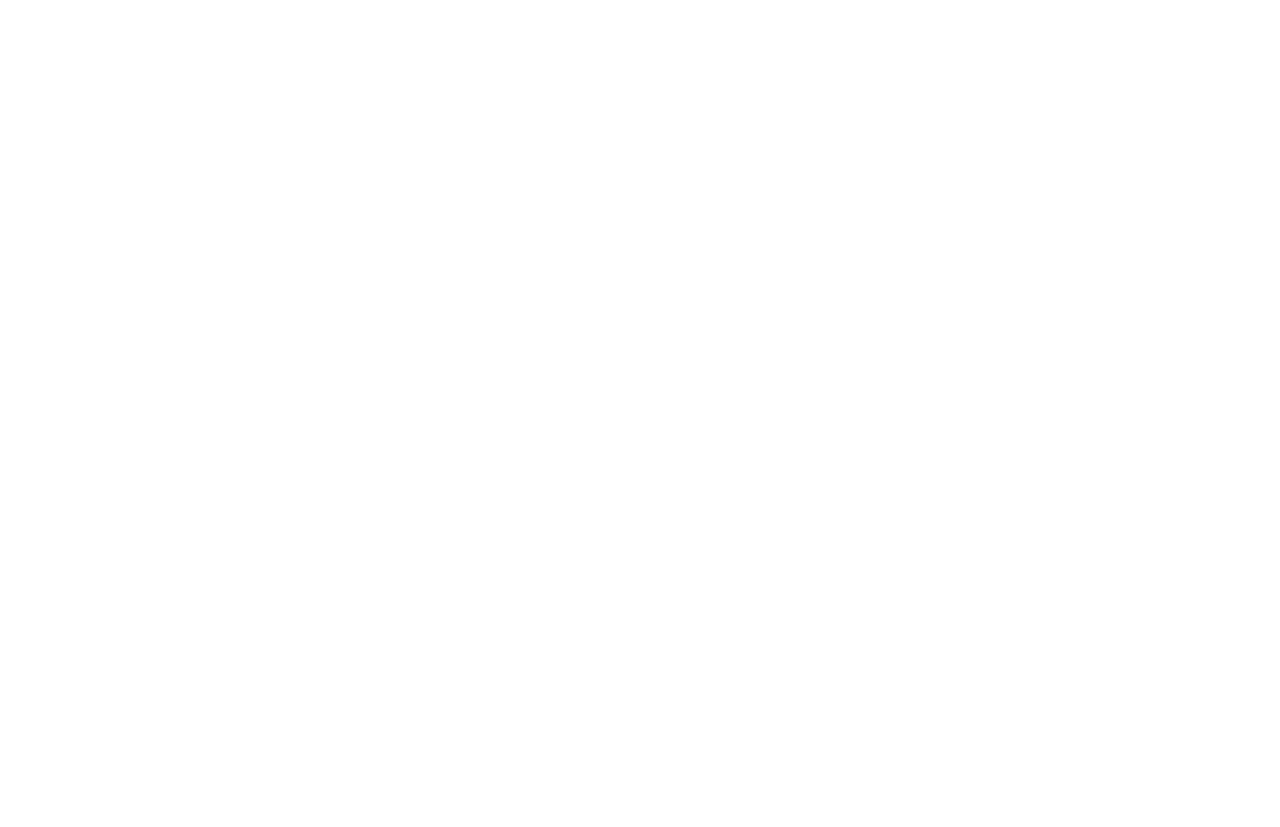
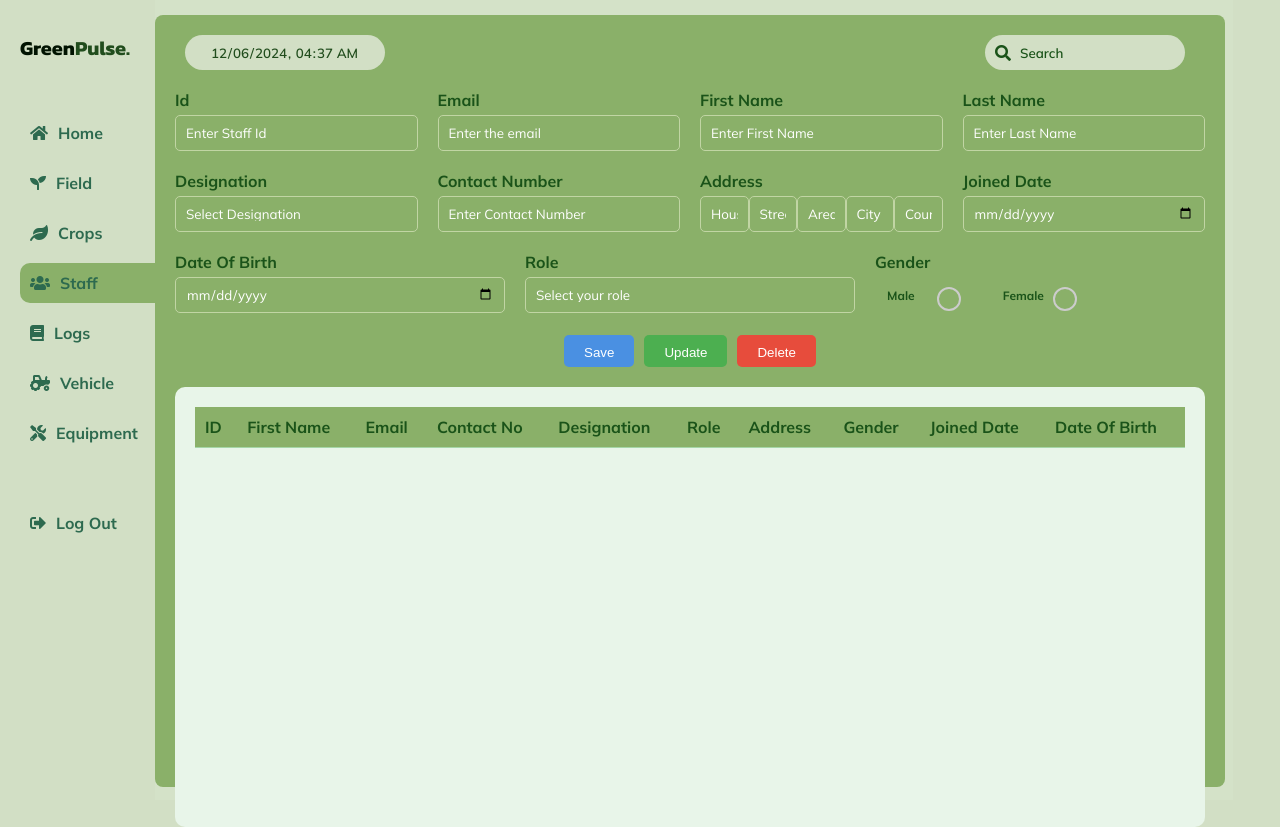
Before and after one commit to SarasiNishala/GreenPlusse-Frontend, a plain HTML site: page pages/staff.html in a window 1280 px wide. Before the commit the page ends 800 px from the top, so only its background shows below. Drawn offline with Linux system fonts and the light colour scheme.

Commit message:
staff done

```diff
--- /dev/null
+++ b/css/staff.css
@@ -0,0 +1,281 @@
+@import url('https://fonts.googleapis.com/css2?family=Kanit:ital,wght@0,100;0,200;0,300;0,400;0,500;0,600;0,700;0,800;0,900;1,100;1,200;1,300;1,400;1,500;1,600;1,700;1,800;1,900&display=swap');
+@import url('https://fonts.googleapis.com/css2?family=Kanit:ital,wght@0,100;0,200;0,300;0,400;0,500;0,600;0,700;0,800;0,900;1,100;1,200;1,300;1,400;1,500;1,600;1,700;1,800;1,900&family=Mulish:ital,wght@0,200..1000;1,200..1000&display=swap');
+body {
+  margin: 0;
+  padding: 0;
+  font-family: Mulish;
+  display: flex;
+  height: 100vh;
+  width: 100vw; /* Ensure full width */
+  overflow: hidden; /* Prevent scrolling due to extra spaces */
+  background-color: #d2dfc5;
+}
+
+.sidebar h1 span{
+    color: #214D1D;
+}
+.sidebar h1 {
+    font-family: Kanit;
+    font-size: 20px;
+    margin-bottom: 50px;
+  }
+.sidebar {
+  width: 155px;
+  background-color: #d2dfc5;
+  padding: 20px;
+  box-sizing: border-box;
+}
+.sidebar img {
+  width: 150px;
+  margin-bottom: 20px;
+}
+.sidebar a {
+  display: flex;
+  align-items: center;
+  padding: 10px;
+  text-decoration: none;
+  color: #2d6a4f;
+  font-size: 16px;
+  margin-bottom: 10px;
+  border-radius: 10px 0px 0px 10px;
+  font-weight: 700;
+}
+.sidebar a:hover {
+  background-color: #8ab069;
+  width: 115px;
+}
+.sidebar a.active {
+  background-color: #8ab069;
+  width: 115px;
+}
+.sidebar a i {
+  margin-right: 10px;
+}
+#log-out{
+  margin-top: 50px;
+}
+.main-bacground{
+    background-color: #D4E2C8;
+    padding-top: 15px;
+}
+.main-content {
+  flex: 1; /* Fill remaining space */
+  width: 1070px; /* Account for sidebar and margins */
+  background-color: #8ab069;
+  padding: 20px;
+  box-sizing: border-box;
+  border-radius: 8px;
+  height: calc(100vh - 28px); /* Account for margin-bottom and padding */
+  margin: 0 8px 8px 0; /* Add margin-right and bottom margin */
+}
+.two-bars {
+  display: flex; /* Use flexbox for layout */
+  justify-content: space-between; /* Distribute space evenly between children */
+  align-items: center; /* Align elements vertically to the center */
+  margin-bottom: 20px; /* Adjust spacing below the bar */
+  gap: 570px; /* Add space between items if needed */
+}
+
+.search-bar,
+.date {
+  flex: 1; /* Allow both to take equal space if necessary */
+  display: flex; /* Flex container */
+  justify-content: center; /* Center-align the inner elements */
+}
+
+.input-container,
+.input-container-date {
+  position: relative;
+  width: 210px; /* Maintain consistent width */
+}
+
+.input-container i,
+.input-container-date i {
+  position: absolute;
+  left: 10px;
+  top: 50%;
+  transform: translateY(-50%);
+  color: #1a5319;
+  pointer-events: none;
+}
+
+.input-container input,
+.input-container-date input {
+  padding: 10px 10px 10px 35px; /* Adjust padding for icon */
+  border: none;
+  border-radius: 20px;
+  width: 200px; /* Consistent width */
+  height: 35px;
+  background-color: #d2dfc5;
+  font-family: Mulish;
+  font-weight: 600;
+  color: #214D1D;
+}
+
+.input-container input::placeholder {
+  color: #1a5319;
+  opacity: 1;
+}
+
+.input-container-date input {
+  padding: 10px 10px 10px 25px;
+}
+/* form containor */
+.form-container {
+  display: flex;
+  flex-wrap: wrap;
+  gap: 20px;
+  margin-bottom: 20px;
+}
+.form-group {
+  flex: 1;
+  min-width: 200px;
+}
+.form-group label{
+  font-family: Mulish;
+  font-weight: 700;
+  color: #1a5319;
+}
+.form-group input,
+.form-group select {
+  width: 100%;
+  height: 36px;
+  padding: 10px;
+  font-family: Mulish;
+  border: 1px solid #C1D5A4;
+  border-radius: 5px;
+  margin-top: 5px;
+  background-color: transparent;
+  color: white;
+}
+.form-group input::placeholder {
+  color: white; /* Set the placeholder text color to white */
+  opacity: 1; /* Ensure full visibility */
+}
+.form-group select {
+    appearance: none; /* Remove default dropdown arrow */
+    -webkit-appearance: none; /* For Safari */
+    -moz-appearance: none; /* For Firefox */
+}
+.address-input{
+    display: flex;
+}
+.radio-btn {
+    margin-top: 5px;
+}
+
+.radio-container {
+    display: inline-block;
+    position: relative;
+    padding-left: 30px;
+    cursor: pointer;
+    font-size: 12px;
+    line-height: 24px;
+    margin-right: 60px;
+    border: 2px solid transparent; /* Default border is transparent */
+    border-radius: 4px;
+    padding: 5px 10px;
+    transition: all 0.3s ease;
+}
+
+/* Hide default radio button */
+.radio-container input[type="radio"] {
+    position: absolute;
+    opacity: 0;
+    cursor: pointer;
+}
+
+/* Style for the custom checkmark */
+.radio-container .checkmark {
+    position: absolute;
+    left: 60px;
+    top: 8px;
+    width: 20px;
+    height: 20px;
+    background-color: transparent;
+    border-radius: 50%;
+    border: 2px solid #ccc;
+    transition: all 0.3s ease;
+}
+
+/* When radio is selected */
+.radio-container input[type="radio"]:checked ~ .checkmark {
+    background-color: transparent; /* Transparent background */
+    border-color: #1a5319; /* Green border when selected */
+}
+
+/* When the radio button is hovered or selected */
+.radio-container input[type="radio"]:checked ~ .checkmark {
+    border-color: #1a5319; /* Green border */
+}
+
+.radio-container input[type="radio"]:checked ~ .checkmark::before {
+    content: "";
+    position: absolute;
+    top: 4px;
+    left: 4px;
+    width: 10px;
+    height: 10px;
+    background-color: #1a5319; /* Green dot for selected option */
+    border-radius: 50%;
+}
+
+.buttons {
+  display: flex;
+  gap: 10px;
+  margin-bottom: 20px;
+  justify-content: center; /* Center aligns the buttons horizontally */
+}
+.buttons button {
+  padding: 10px 20px;
+  border: none;
+  border-radius: 5px;
+  color: white;
+  cursor: pointer;
+  height: 32px;
+}
+.buttons .save {
+  background-color: #4A90E2;
+}
+.buttons .update {
+  background-color: #4CAF50;
+}
+.buttons .delete {
+  background-color: #E74C3C;
+}
+.buttons .assign-staff {
+  background-color: #F1C40F;
+}
+.buttons .view-staff {
+  background-color: #7F8C8D;
+}
+.table-container {
+  background-color: #e8f5e9;
+  padding: 20px;
+  border-radius: 10px;
+  overflow-x: auto;
+  height: 400px;
+  position: relative;
+}
+table {
+  width: 100%;
+  border-collapse: collapse;
+}
+table th,
+table td {
+  padding: 10px;
+  text-align: left;
+  border-bottom: 1px solid #a5d6a7;
+}
+table th {
+  background-color: #8ab069;
+  color:#1a5319;
+  position: sticky;
+  top: 0;
+  z-index: 1;
+}
+table td img {
+  width: 100px;
+  height: 60px;
+  border-radius: 5px;
+}
--- a/pages/crops.html
+++ b/pages/crops.html
@@ -43,11 +43,6 @@
             <i class="fas fa-tools">
             </i>
             Equipment
-        </a>
-        <a href="/pages/authpanel.html">
-            <i class="fas fa-user-shield">
-            </i>
-            Authpanel
         </a>
         <a href="/index.html" id="log-out">
             <i class="fas fa-sign-out-alt">
@@ -146,7 +141,7 @@
                 </table>
             </div>
         </div>
-        <script src="/js/field.js"></script>
+        <script src="/js/date_time.js"></script>
 </body>
 
 </html>
--- a/pages/staff.html
+++ b/pages/staff.html
@@ -0,0 +1,185 @@
+<html>
+
+<head>
+    <title>Manage Your Staff</title>
+    <link href="https://cdnjs.cloudflare.com/ajax/libs/font-awesome/5.15.3/css/all.min.css" rel="stylesheet" />
+    <link rel="stylesheet" href="/css/staff.css" />
+</head>
+
+<body>
+    <div class="sidebar">
+        <h1 style="color: #011301;">Green<span>Pulse.</span></h1>
+        <a href="/pages/dashboard.html">
+            <i class="fas fa-home">
+            </i>
+            Home
+        </a>
+        <a href="/pages/field.html">
+            <i class="fas fa-seedling">
+            </i>
+            Field
+        </a>
+        <a href="/pages/crops.html">
+            <i class="fas fa-leaf">
+            </i>
+            Crops
+        </a>
+        <a class="active" href="/pages/staff.html">
+            <i class="fas fa-users">
+            </i>
+            Staff
+        </a>
+        <a href="/pages/logs.html">
+            <i class="fas fa-book">
+            </i>
+            Logs
+        </a>
+        <a href="/pages/vehicle.html">
+            <i class="fas fa-tractor">
+            </i>
+            Vehicle
+        </a>
+        <a href="/pages/equipment.html">
+            <i class="fas fa-tools">
+            </i>
+            Equipment
+        </a>
+        <a href="/index.html" id="log-out">
+            <i class="fas fa-sign-out-alt">
+            </i>
+            Log Out
+        </a>
+    </div>
+    <div class="main-bacground">
+        <div class="main-content">
+            <div class="two-bars">
+                <div class="date">
+                    <div class="input-container-date">
+                        <input type="datetime-local" id="datetime" readonly>
+                    </div>
+                </div>
+                <div class="search-bar">
+                    <div class="input-container">
+                        <i class="fas fa-search"></i>
+                        <input placeholder="Search" type="text" />
+                    </div>
+                </div>
+            </div>
+            <div class="form-container">
+                <div class="form-group">
+                    <label for="staff-id">
+                        Id
+                    </label>
+                    <input id="staff-id" placeholder="Enter Staff Id" type="text" />
+                </div>
+                <div class="form-group">
+                    <label for="email">
+                        Email
+                    </label>
+                    <input id="email" placeholder="Enter the email" type="email" />
+                </div>
+                <div class="form-group">
+                    <label for="firstName">
+                        First Name
+                    </label>
+                    <input id="first_name" placeholder="Enter First Name" type="text" />
+                </div>
+                <div class="form-group">
+                    <label for="lastName">
+                        Last Name
+                    </label>
+                    <input id="last_name" placeholder="Enter Last Name" type="text" />
+                </div>
+                <div class="form-group">
+                    <label for="designation">
+                        Designation
+                    </label>
+                    <select  id="designation">
+                        <option>Select Designation</option>
+                    </select>
+                </div>
+                <div class="form-group">
+                    <label for="contact">
+                        Contact Number
+                    </label>
+                    <input id="contact" placeholder="Enter Contact Number" type="text" />
+                </div>
+                <div class="form-group">
+                    <label for="crop-image">Address</label>
+                    <div class="address-input">
+                        <input id="line_1" placeholder="House No" type="text" />
+                        <input id="line_2" placeholder="Street" type="text" />
+                        <input id="line_3" placeholder="Area" type="text" />
+                        <input id="line_4" placeholder="City" type="text" />
+                        <input id="line_5" placeholder="Country" type="text" />
+                    </div>
+                </div>
+                <div class="form-group">
+                    <label for="joinedDate">Joined Date</label>
+                    <input id="joined_date" placeholder="Select joined date" type="date">
+                </div>
+                <div class="form-group">
+                    <label for="dob">Date Of Birth</label>
+                    <input id="dob" placeholder="dd/mm/yyyy" type="date">
+                </div>
+                <div class="form-group">
+                    <label for="role">
+                        Role
+                    </label>
+                    <select  id="designation">
+                        <option>Select your role</option>
+                    </select>
+                </div>
+                <div class="form-group">
+                    <label for="gender">Gender</label>
+                    <div class="radio-btn">
+                        <label class="radio-container">
+                            Male
+                            <input type="radio" name="options" value="male">
+                            <span class="checkmark"></span>
+                        </label>
+                        <label class="radio-container">
+                            Female
+                            <input type="radio" name="options" value="female">
+                            <span class="checkmark"></span>
+                        </label>
+                    </div>
+                </div>
+            </div>
+            <div class="buttons">
+                <button class="save">
+                    Save
+                </button>
+                <button class="update">
+                    Update
+                </button>
+                <button class="delete">
+                    Delete
+                </button>
+            </div>
+            <div class="table-container" >
+                <table id="staff-table">
+                    <thead>
+                        <tr>
+                            <th>ID</th>
+                            <th>First Name</th>
+                            <th>Email</th>
+                            <th>Contact No</th>
+                            <th>Designation</th>
+                            <th>Role</th>
+                            <th>Address</th>
+                            <th>Gender</th>
+                            <th>Joined Date</th>
+                            <th>Date Of Birth</th>
+                        </tr>
+                    </thead>
+                    <tbody id="my-table">
+
+                    </tbody>
+                </table>
+            </div>
+        </div>
+        <script src="/js/date_time.js"></script>
+</body>
+
+</html>
```
Also changed, not shown: pages/dashboard.html (+0 -5 lines), pages/field.html (+1 -6 lines), js/date_time.js (renamed from js/field.js).
